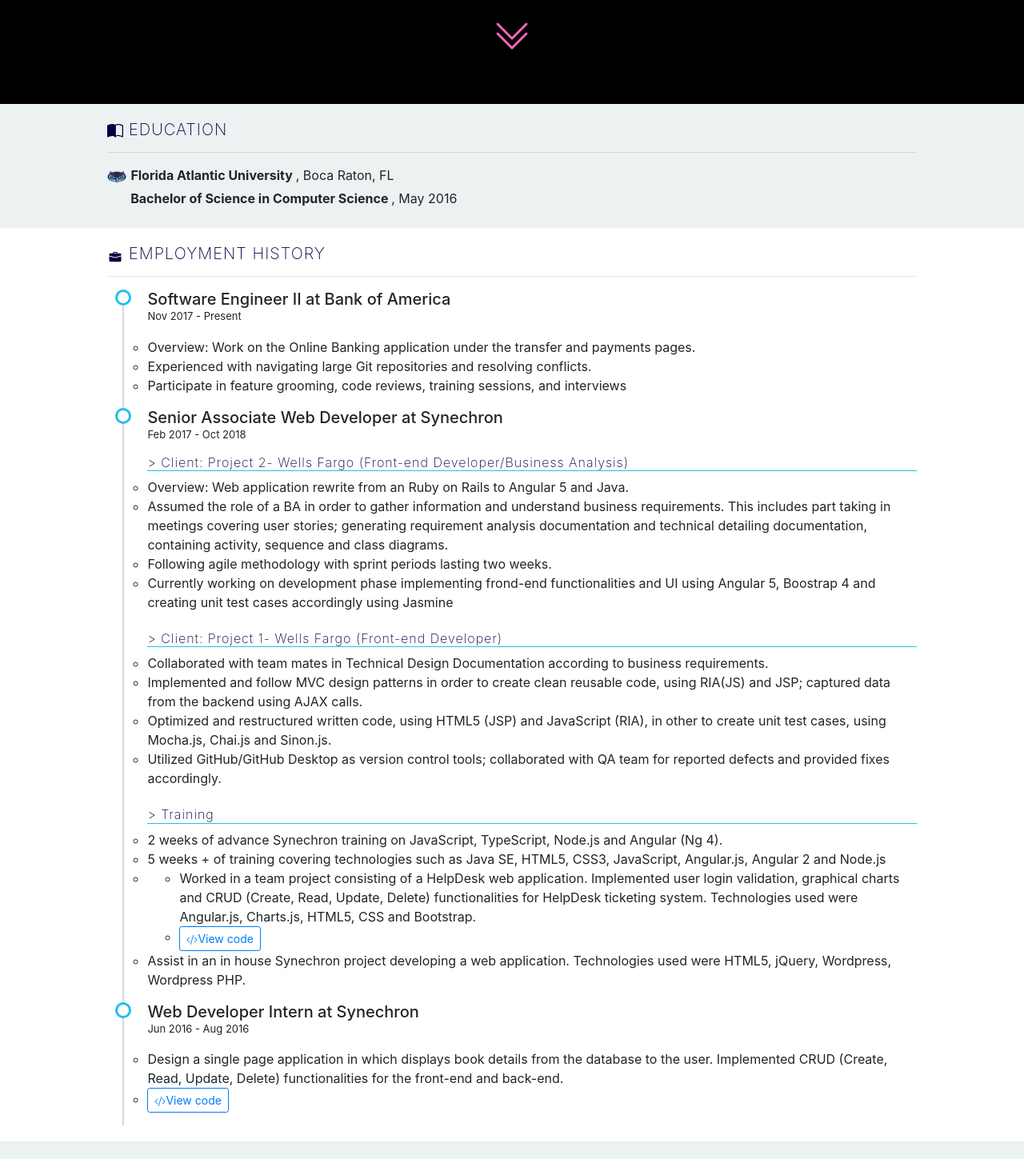
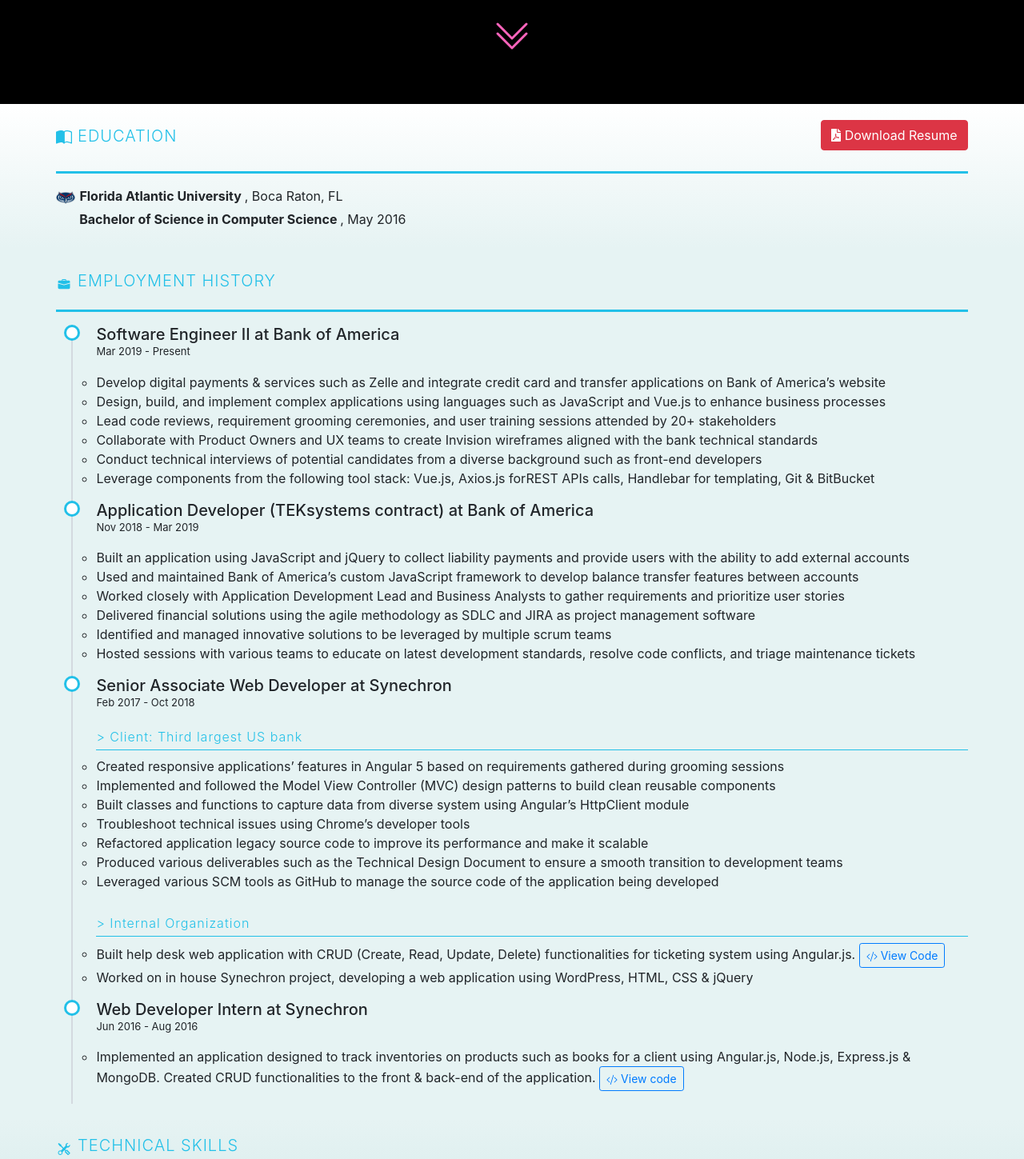
Before and after one commit to cassandreh1/cassandre-portfolio, an Angular app: page /resume in a window 1280 px wide. Shown: the part 320-1769 px from the top of the page at 80% size. Built offline with nearby package versions, Linux system fonts and the light colour scheme.

Commit message:
adding resume pdf and stylingin of resume

```diff
--- a/src/app/resume/resume.component.html
+++ b/src/app/resume/resume.component.html
@@ -1,11 +1,14 @@
 <div class="row no-gutters" id="eduction-styling">
-    <div class="col-sm-12">
+    <div class="col-sm-12" id="resume-pdf">
         <h5 class="sub-title">
             <svg class="bi bi-book-half" width="1em" height="1em" viewBox="0 0 16 16" fill="currentColor" xmlns="http://www.w3.org/2000/svg">
                 <path fill-rule="evenodd" d="M12.786 1.072C11.188.752 9.084.71 7.646 2.146A.5.5 0 0 0 7.5 2.5v11a.5.5 0 0 0 .854.354c.843-.844 2.115-1.059 3.47-.92 1.344.14 2.66.617 3.452 1.013A.5.5 0 0 0 16 13.5v-11a.5.5 0 0 0-.276-.447L15.5 2.5l.224-.447-.002-.001-.004-.002-.013-.006-.047-.023a12.582 12.582 0 0 0-.799-.34 12.96 12.96 0 0 0-2.073-.609zM15 2.82v9.908c-.846-.343-1.944-.672-3.074-.788-1.143-.118-2.387-.023-3.426.56V2.718c1.063-.929 2.631-.956 4.09-.664A11.956 11.956 0 0 1 15 2.82z"/>
                 <path fill-rule="evenodd" d="M3.214 1.072C4.813.752 6.916.71 8.354 2.146A.5.5 0 0 1 8.5 2.5v11a.5.5 0 0 1-.854.354c-.843-.844-2.115-1.059-3.47-.92-1.344.14-2.66.617-3.452 1.013A.5.5 0 0 1 0 13.5v-11a.5.5 0 0 1 .276-.447L.5 2.5l-.224-.447.002-.001.004-.002.013-.006a5.017 5.017 0 0 1 .22-.103 12.958 12.958 0 0 1 2.7-.869z"/>
             </svg>
           EDUCATION</h5>
+          <a class="btn btn-danger" href="../../assets/Cassandre's Resume.pdf">
+            <fa-icon [icon]="faFilePdf"></fa-icon>
+            Download Resume</a>
         <hr>
     </div>
     <div class="col-sm-12">
@@ -13,7 +16,7 @@
         <p style="margin-left: 1.8em"><strong>Bachelor of Science in Computer Science </strong>, May 2016</p>
     </div>
 </div>
-<div class="row no-gutters">
+<div class="row no-gutters" id="work-history">
     <div class="col-sm-12">
         <h5 class="sub-title">
             <svg class="bi bi-briefcase-fill" width="1em" height="1em" viewBox="0 0 16 16" fill="currentColor" xmlns="http://www.w3.org/2000/svg">
@@ -26,53 +29,64 @@
     <div class="col-sm-12">
         <ul class="timeline">
             <h5 >Software Engineer II at Bank of America</h5>
-            <p class="date-range">Nov 2017 - Present</p>
-            <li>Overview: Work on the Online Banking application under the transfer and payments pages. </li>
-            <li>Experienced with navigating large Git repositories and resolving conflicts.</li>
-            <li>Participate in feature grooming, code reviews, training sessions, and interviews</li>
+            <p class="date-range">Mar 2019 - Present</p>
+            <li>Develop digital payments & services such as Zelle and integrate credit card and transfer applications on Bank of America’s website</li>
+            <li>Design, build, and implement complex applications using languages such as JavaScript and Vue.js to enhance business processes</li>
+            <li>Lead code reviews,  requirement grooming ceremonies, and user training sessions attended by 20+ stakeholders</li>
+            <li>Collaborate with Product Owners and UX  teams to create Invision wireframes aligned with the bank technical standards</li>
+            <li>Conduct technical interviews of potential candidates from a diverse background such as front-end developers</li>
+            <li>Leverage components from the following tool stack: Vue.js, Axios.js forREST APIs calls, Handlebar for templating, Git & BitBucket</li>
+        </ul>
+    </div>
+    <div class="col-sm-12">
+        <ul class="timeline">
+            <h5 >Application Developer (TEKsystems contract) at Bank of America</h5>
+            <p class="date-range">Nov 2018 - Mar 2019</p>
+            <li>Built an application using JavaScript and jQuery to collect liability payments and provide users with the ability to add external accounts</li>
+            <li>Used and maintained Bank of America’s custom JavaScript framework to develop balance transfer features between accounts</li>
+            <li>Worked closely with Application Development Lead and Business Analysts to gather requirements and prioritize user stories</li>
+            <li>Delivered financial solutions using the agile methodology as SDLC and JIRA as project management software</li>
+            <li>Identified and managed innovative solutions to be leveraged by multiple scrum teams </li>
+            <li>Hosted sessions with various teams to educate on latest development standards, resolve code conflicts, and triage maintenance tickets </li>
         </ul>
     </div>
     <div class="col-sm-12 ">
         <ul class="timeline">
             <h5>Senior Associate Web Developer at Synechron</h5>
             <p class="date-range"> Feb 2017 - Oct 2018</p>
-            <h6 class="sub-title">> Client: Project 2- Wells Fargo (Front-end Developer/Business Analysis)</h6>
-            <li>Overview: Web application rewrite from an Ruby on Rails to Angular 5 and Java.</li>
-            <li>Assumed the role of a BA in order to gather information and understand business requirements. This includes part taking in meetings covering user stories;
-                generating requirement analysis documentation and technical detailing documentation, containing activity, sequence and class diagrams.</li>
-            <li>Following agile methodology with sprint periods lasting two weeks.</li>
-            <li>Currently working on development phase implementing frond-end functionalities and UI using Angular 5, Boostrap 4 and creating unit test cases accordingly using Jasmine</li>
+            <h6 class="sub-title">> Client: Third largest US bank</h6>
+           <li>Created responsive applications’ features in Angular 5 based on requirements gathered during grooming sessions</li>
+            <li>Implemented and followed the Model View Controller (MVC) design patterns to build clean reusable components</li>
+            <li>Built classes and functions to capture data from diverse system using Angular’s HttpClient module</li>
+            <li>Troubleshoot technical issues using Chrome’s developer tools</li>
+            <li>Refactored application legacy source code to improve its performance and make it scalable</li>
+            <li>Produced various deliverables such as the Technical Design Document to ensure a smooth transition to development teams</li>
+            <li>Leveraged various SCM tools as GitHub to manage the source code of the application being developed</li>
             <br>
-            <h6 class="sub-title">> Client:  Project 1- Wells Fargo (Front-end Developer)</h6>
-            <li>Collaborated with team mates in Technical Design Documentation according to business requirements.</li>
-            <li>Implemented and follow MVC design patterns in order to create clean reusable code, using RIA(JS) and JSP; captured data from the backend using AJAX calls.</li>
-            <li>Optimized and restructured written code, using HTML5 (JSP) and JavaScript (RIA), in other to create unit test cases, using Mocha.js, Chai.js and Sinon.js.</li>
-            <li>Utilized GitHub/GitHub Desktop as version control tools; collaborated with QA team for reported defects and provided fixes accordingly.</li>
-            <br>
-            <h6 class="sub-title">> Training</h6>
-            <li>2 weeks of advance Synechron training on JavaScript, TypeScript, Node.js and Angular (Ng 4).</li>
-            <li>5 weeks + of training covering technologies such as Java SE, HTML5, CSS3, JavaScript, Angular.js, Angular 2 and Node.js</li>
-            <li>
-                <ul>
-                    <li>Worked in a team project consisting of a HelpDesk web application. Implemented user login validation, graphical charts and CRUD (Create, Read, Update, Delete)
-                        functionalities for HelpDesk ticketing system. Technologies used were Angular.js, Charts.js, HTML5, CSS and Bootstrap.</li>
-                    <li><a class="btn btn-outline-primary btn-sm" href="https://github.com/chenriq5/HelpDesk"><svg class="bi bi-code-slash" width="1em" height="1em" viewBox="0 0 16 16" fill="currentColor" xmlns="http://www.w3.org/2000/svg">
+            <h6 class="sub-title">> Internal Organization</h6>
+            <li>Built help desk web application with CRUD (Create, Read, Update, Delete) functionalities for ticketing system using Angular.js.
+                <a class="btn btn-outline-primary btn-sm" href="https://github.com/chenriq5/HelpDesk">
+                    <svg class="bi bi-code-slash" width="1em" height="1em" viewBox="0 0 16 16" fill="currentColor" xmlns="http://www.w3.org/2000/svg">
                         <path fill-rule="evenodd" d="M4.854 4.146a.5.5 0 0 1 0 .708L1.707 8l3.147 3.146a.5.5 0 0 1-.708.708l-3.5-3.5a.5.5 0 0 1 0-.708l3.5-3.5a.5.5 0 0 1 .708 0zm6.292 0a.5.5 0 0 0 0 .708L14.293 8l-3.147 3.146a.5.5 0 0 0 .708.708l3.5-3.5a.5.5 0 0 0 0-.708l-3.5-3.5a.5.5 0 0 0-.708 0zm-.999-3.124a.5.5 0 0 1 .33.625l-4 13a.5.5 0 0 1-.955-.294l4-13a.5.5 0 0 1 .625-.33z"/>
-                      </svg>View code</a></li>
-                </ul>
+                    </svg>
+                    View Code
+                </a>
             </li>
-            <li>Assist in an in house Synechron project developing a web application. Technologies used were HTML5, jQuery, Wordpress, Wordpress PHP.</li>
+            <li>Worked on in house Synechron project, developing a web application using WordPress, HTML, CSS & jQuery</li>
         </ul>
     </div>
     <div class="col-sm-12  timeline">
         <ul class="timeline">
             <h5>Web Developer Intern at Synechron</h5>
             <p class="date-range"> Jun 2016 - Aug 2016</p>
-            <li>Design a single page application in which displays book details from the database to the user. Implemented CRUD (Create, Read, Update, Delete)
-                functionalities for the front-end and back-end.</li>
-            <li> <a class="btn btn-outline-primary btn-sm" href="https://github.com/chenriq5/books_angular "><svg class="bi bi-code-slash" width="1em" height="1em" viewBox="0 0 16 16" fill="currentColor" xmlns="http://www.w3.org/2000/svg">
-                <path fill-rule="evenodd" d="M4.854 4.146a.5.5 0 0 1 0 .708L1.707 8l3.147 3.146a.5.5 0 0 1-.708.708l-3.5-3.5a.5.5 0 0 1 0-.708l3.5-3.5a.5.5 0 0 1 .708 0zm6.292 0a.5.5 0 0 0 0 .708L14.293 8l-3.147 3.146a.5.5 0 0 0 .708.708l3.5-3.5a.5.5 0 0 0 0-.708l-3.5-3.5a.5.5 0 0 0-.708 0zm-.999-3.124a.5.5 0 0 1 .33.625l-4 13a.5.5 0 0 1-.955-.294l4-13a.5.5 0 0 1 .625-.33z"/>
-              </svg>View code</a></li>
+            <li>Implemented an application designed to track inventories on products such as books for a client using Angular.js, Node.js, Express.js & MongoDB. Created CRUD functionalities to the front & back-end of the application.
+             <a class="btn btn-outline-primary btn-sm" href="https://github.com/chenriq5/books_angular ">
+                <svg class="bi bi-code-slash" width="1em" height="1em" viewBox="0 0 16 16" fill="currentColor" xmlns="http://www.w3.org/2000/svg">
+                    <path fill-rule="evenodd" d="M4.854 4.146a.5.5 0 0 1 0 .708L1.707 8l3.147 3.146a.5.5 0 0 1-.708.708l-3.5-3.5a.5.5 0 0 1 0-.708l3.5-3.5a.5.5 0 0 1 .708 0zm6.292 0a.5.5 0 0 0 0 .708L14.293 8l-3.147 3.146a.5.5 0 0 0 .708.708l3.5-3.5a.5.5 0 0 0 0-.708l-3.5-3.5a.5.5 0 0 0-.708 0zm-.999-3.124a.5.5 0 0 1 .33.625l-4 13a.5.5 0 0 1-.955-.294l4-13a.5.5 0 0 1 .625-.33z"/>
+                </svg>
+                View code
+            </a>
+            </li>
         </ul>
     </div>
     <div class="col-sm-12">
--- a/src/app/resume/resume.component.scss
+++ b/src/app/resume/resume.component.scss
@@ -1,12 +1,24 @@
 .row {
-    padding: 20px 10.5%;
+    padding: 20px 5.5%;
 }
-.content-style {
-    background-color: #f2f2f2;
-    padding: 15px 0
+.sub-title {
+    color: #22c0e8;
+    line-height: 2;
+}
+hr {
+    border-color: #22c0e8;
+}
+#resume-pdf {
+    h5 {
+        display: inline-block;
+    }
+    a {
+        float: right;
+    }
 }
 #eduction-styling {
-    background-color: #ecf1f1;
+    background-image: linear-gradient(to bottom, white, #e6f3f3);
+    // background-color: #f2f2f2;
     .bi-book-half {
         padding-top: 0;
     }
@@ -19,6 +31,10 @@
         margin-bottom: 5px;
 
     }
+}
+#work-history {
+    background-color: #e6f3f3;
+    // background-image: linear-gradient(to bottom, white, #e6f3f3);
 }
 ul.timeline {
     list-style-type: circle;
--- a/src/app/resume/resume.component.ts
+++ b/src/app/resume/resume.component.ts
@@ -1,15 +1,13 @@
 import { Component, OnInit } from '@angular/core';
-
+import { faFilePdf } from '@fortawesome/free-solid-svg-icons';
 @Component({
   selector: 'app-resume',
   templateUrl: './resume.component.html',
   styleUrls: ['./resume.component.scss']
 })
 export class ResumeComponent implements OnInit {
-  public subtitle: string;
-
+  faFilePdf = faFilePdf
   constructor() { }
-
   ngOnInit() {
   }
 
--- a/src/app/technical-skills/technical-skills.component.scss
+++ b/src/app/technical-skills/technical-skills.component.scss
@@ -1,6 +1,13 @@
 .row {
-    background-color: #ecf1f1;
-    padding: 20px 10.5%;
+    // background-color: #d4e4e4;
+    background-image: linear-gradient(to bottom, #e6f3f3, #b3d8d8);
+    padding: 20px 5.5%;
+}
+.sub-title {
+    color: #22c0e8;
+}
+hr {
+    border-color: #22c0e8;
 }
 #table-content {
     padding: 0px 15px;
--- a/src/styles.scss
+++ b/src/styles.scss
@@ -5,10 +5,14 @@
     padding-bottom: 20px;
 }
 .sub-title {
-    color: #00003f;
+    color: #ff65bd;
     svg {
         padding-top: 5px;
     }
     letter-spacing: 1px;
-    font-weight: 200;
+    font-weight: 300;
 }
+hr {
+    border-top-width: 3px;
+    border-color: #ff65bd;
+}
```
Also changed, not shown: 1 other file (tests, documents, lock files or other folders).
